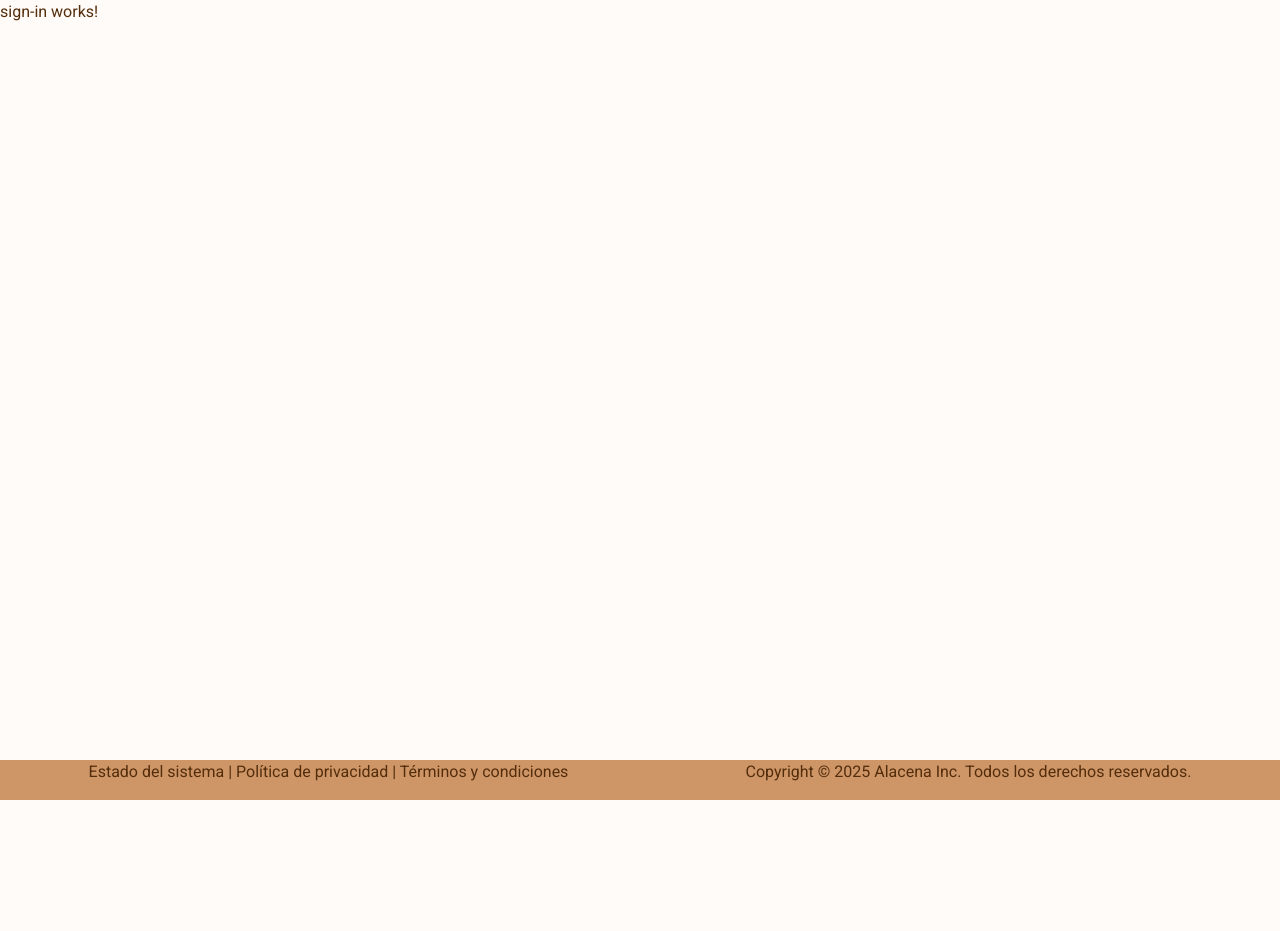
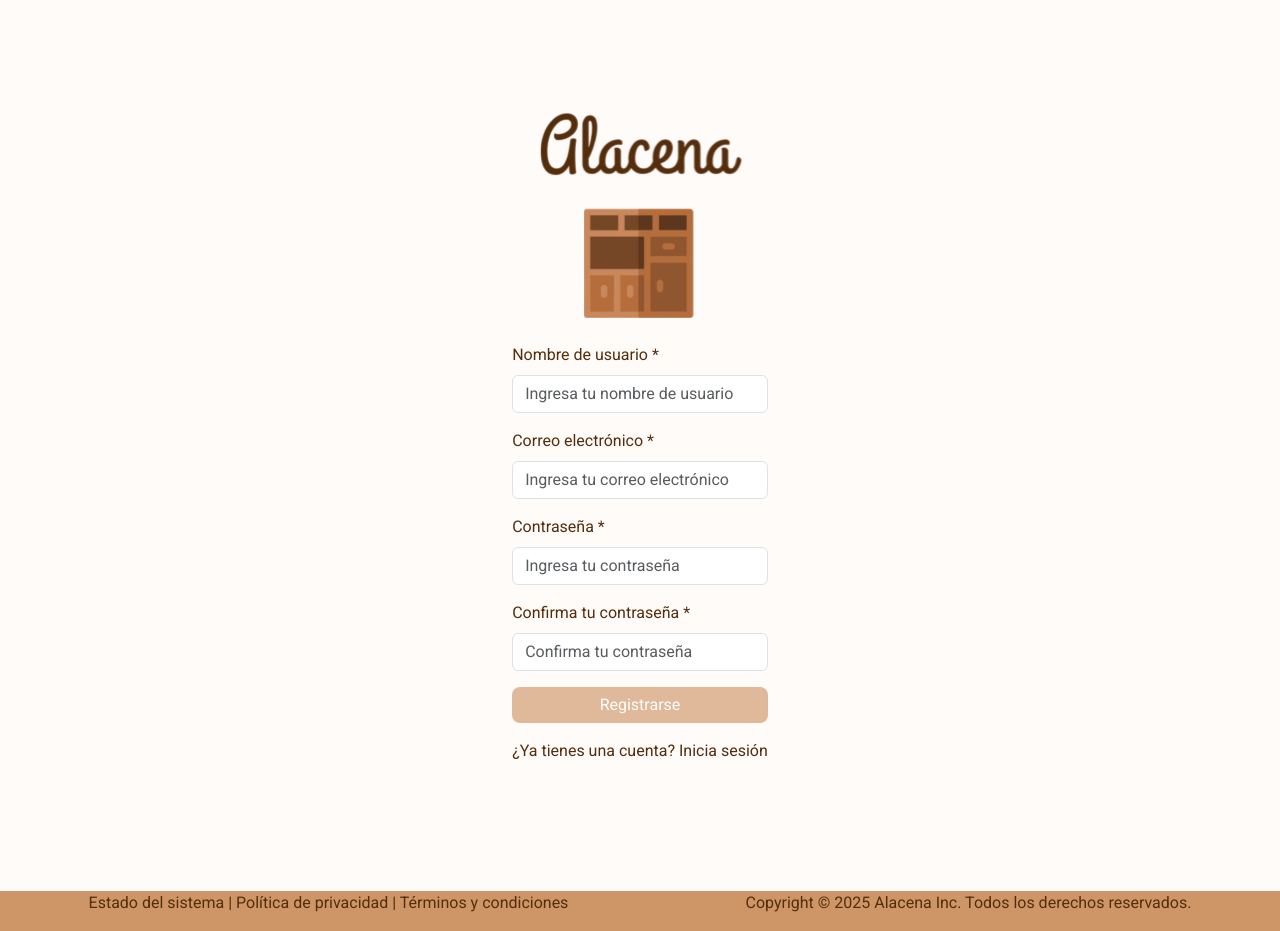
Before and after one commit to mlumeca/iAlacena, an Angular app in the folder frontend/: page /sign-in in a window 1280 px wide. Before the commit the page ends 800 px from the top, so only its background shows below. Built offline with nearby package versions, Linux system fonts and the light colour scheme.

Commit message:
sign in done

```diff
--- a/frontend/src/app/screens/sign-in/sign-in.component.css
+++ b/frontend/src/app/screens/sign-in/sign-in.component.css
@@ -0,0 +1,23 @@
+.card {
+  background-color: #FFFBF8;
+  border-radius: 8px;
+  border: 2px;
+  border-color: #CE9667;
+  margin: 5%;
+  padding: 5% 12%;
+}
+
+.logo {
+  padding-bottom: 10%;
+}
+
+.btn-primary {
+  background-color: #CE9667;
+  border: none;
+  border-radius: 8px;
+  color: white;
+}
+
+.alert {
+  max-width:fit-content;
+}
--- a/frontend/src/app/screens/sign-in/sign-in.component.html
+++ b/frontend/src/app/screens/sign-in/sign-in.component.html
@@ -1 +1,85 @@
-<p>sign-in works!</p>
+<div class="container d-flex justify-content-center align-items-center">
+    <div class="card">
+        <!-- Logo -->
+        <div class="logo text-center">
+            <img src="/assets/img/logo.svg" alt="Form Logo" class="img-fluid" />
+        </div>
+
+        <!-- Formulario -->
+        <form [formGroup]="loginForm" (ngSubmit)="onSubmit()">
+            <!-- Campo de nombre de usuario -->
+            <div class="mb-3">
+                <label for="username" class="form-label">Nombre de usuario *</label>
+                <input type="text" class="form-control" id="username" formControlName="username"
+                    placeholder="Ingresa tu nombre de usuario" />
+
+                <!-- Username error -->
+                <div class="invalid-feedback" *ngIf="loginForm.get('username')?.hasError('required')">
+                    El nombre de usuario es requerido.
+                </div>
+            </div>
+
+            <!-- Campo de correo electrónico -->
+            <div class="mb-3">
+                <label for="email" class="form-label">Correo electrónico *</label>
+                <input type="email" class="form-control" id="email" formControlName="email"
+                    placeholder="Ingresa tu correo electrónico" />
+
+                <!-- Email error -->
+                <div class="invalid-feedback" *ngIf="loginForm.get('email')?.hasError('required')">
+                    El correo electrónico es requerido.
+                </div>
+            </div>
+
+            <!-- Campo de contraseña -->
+            <div class="mb-3">
+                <label for="password" class="form-label">Contraseña *</label>
+                <input type="password" class="form-control" id="password" formControlName="password"
+                    placeholder="Ingresa tu contraseña" />
+
+                <!-- password error -->
+                <div class="invalid-feedback" *ngIf="loginForm.get('password')?.hasError('required')">
+                    La contraseña es requerida.
+                </div>
+            </div>
+
+            <!-- Campo de verificar contraseña -->
+            <div class="mb-3">
+                <label for="verifyPassword" class="form-label">Confirma tu contraseña *</label>
+                <input type="password" class="form-control" id="verifyPassword" formControlName="verifyPassword"
+                    placeholder="Confirma tu contraseña" />
+
+                <!-- verifyPassword error -->
+                @if (loginForm.get('verifyPassword')?.hasError('required')) {
+                <div class="invalid-feedback">
+                    Confirmar la contraseña es requerido.
+                </div>
+                } @else if (loginForm.get('verifyPassword')?.hasError('PasswordNoMatch')) {
+                <div class="invalid-feedback">
+                    Las contraseñas no coinciden.
+                </div>
+                }
+            </div>
+
+            <!-- Error message -->
+            <div class="alert alert-danger" *ngIf="errorMessage()">
+                {{ errorMessage() }}
+            </div>
+
+            <!-- Botón de submit -->
+            <div class="d-grid mb-3">
+                <button type="submit" class="btn btn-primary" [disabled]="loginForm.invalid || isSubmitting()">{{
+                    isSubmitting()
+                    ? 'Registrando...' : 'Registrarse' }}</button>
+            </div>
+
+            <!-- Texto para redirigir a registro -->
+            <div class="text-center">
+                <p>
+                    ¿Ya tienes una cuenta?
+                    <a class="text-decoration-none" routerLink="/login">Inicia sesión</a>
+                </p>
+            </div>
+        </form>
+    </div>
+</div>
--- a/frontend/src/app/screens/sign-in/sign-in.component.ts
+++ b/frontend/src/app/screens/sign-in/sign-in.component.ts
@@ -1,12 +1,83 @@
-import { Component } from '@angular/core';
+import { CommonModule } from '@angular/common';
+import { Component, inject, signal } from '@angular/core';
+import { FormBuilder, ReactiveFormsModule, Validators } from '@angular/forms';
+import { NavigationEnd, Router, RouterModule } from '@angular/router';
+import { UserService } from '../../services/user.service';
+import { filter } from 'rxjs';
+import { RegisterRequest, RegisterResponse } from '../../models/user.interface';
+import { HttpErrorResponse } from '@angular/common/http';
+import { confirmPasswordValidator } from '../../utils/confirm-password.validator';
 
 @Component({
   selector: 'app-sign-in',
   standalone: true,
-  imports: [],
+  imports: [CommonModule, ReactiveFormsModule, RouterModule],
   templateUrl: './sign-in.component.html',
   styleUrl: './sign-in.component.css'
 })
 export class SignInComponent {
+private readonly formBuilder = inject(FormBuilder);
+  private readonly userService = inject(UserService);
+  private readonly router = inject(Router);
 
+  isSubmitting = signal(false);
+  errorMessage = signal<string | null>(null);
+  private isNavigating = false;
+
+  constructor() {
+    this.router.events.pipe(
+      filter((event) => event instanceof NavigationEnd)
+    ).subscribe(() => {
+      this.isNavigating = false;
+    });
+  }
+
+  onSubmit() {
+    if (this.loginForm.valid && !this.isNavigating) {
+      console.log('Submitting login form'); // Debug log
+      this.isSubmitting.set(true);
+      this.errorMessage.set(null);
+      this.isNavigating = true;
+
+      const credentials: RegisterRequest = this.loginForm.getRawValue() as RegisterRequest;
+
+      this.userService.userRegister(credentials).subscribe({
+        next: (response: RegisterResponse) => {
+          console.log('Login successful, response:', response); // Debug log
+          this.isSubmitting.set(false);
+          this.router.navigateByUrl('/login').then((success) => {
+            console.log('Navigation to /login:', success ? 'Success' : 'Failed'); // Debug log
+            if (!success) {
+              console.error('Navigation failed, current token:', localStorage.getItem('token'));
+              this.isNavigating = false;
+            }
+          });
+        },
+        error: (err: HttpErrorResponse) => {
+          this.isSubmitting.set(false);
+          this.isNavigating = false;
+          let message = 'Error al iniciar sesión. Verifica tus credenciales.';
+          if (err.status === 0) {
+            message = 'No se pudo conectar al servidor. Verifica que el servidor esté en ejecución.';
+          } else if (err.status === 401) {
+            message = 'Credenciales incorrectas.';
+          } else if (err.error?.message) {
+            message = err.error.message;
+          }
+          this.errorMessage.set(message);
+          console.error('Login error:', err);
+        },
+      });
+    } else {
+      console.log('Form invalid or navigating:', this.loginForm.errors, this.isNavigating);
+    }
+  }
+
+  loginForm = this.formBuilder.group({
+    username: ['', [Validators.required]],
+    email: ['', [Validators.required]],
+    password: ['', [Validators.required]],
+    verifyPassword: ['', [Validators.required]],
+    confirmPasswordValidator,
+  });
 }
--- a/frontend/src/app/services/user.service.ts
+++ b/frontend/src/app/services/user.service.ts
@@ -1,6 +1,6 @@
 import { inject, Injectable } from '@angular/core';
 import { Observable, tap } from 'rxjs';
-import { UserProfile } from '../models/user.interface';
+import { RegisterRequest, RegisterResponse, UserProfile } from '../models/user.interface';
 import { environment } from '../../environments/environment.prod';
 import { HttpClient } from '@angular/common/http';
 
@@ -10,12 +10,42 @@ import { HttpClient } from '@angular/common/http';
 export class UserService {
   private readonly http = inject(HttpClient);
 
+  userRegister(credentials: RegisterRequest): Observable<RegisterResponse> {
+    return this.http.post<RegisterResponse>(`${environment.apiUrl}/user/register`, credentials).pipe(
+      tap((response) => console.log('UserService: User register:', response))
+    );
+  }
+
+    adminRegister(credentials: RegisterRequest): Observable<RegisterResponse> {
+    return this.http.post<RegisterResponse>(`${environment.apiUrl}/user/register-admin`, credentials).pipe(
+      tap((response) => console.log('UserService: User register:', response))
+    );
+  }
+
+  // editUserProfile
+
+  // getAllUsers
+
   getUserProfile(): Observable<UserProfile> {
-    return this.http.get<UserProfile>(`${environment.apiUrl}/auth/profile`).pipe(
+    return this.http.get<UserProfile>(`${environment.apiUrl}/user/profile`).pipe(
       tap((profile) => {
-        console.log('AuthService: User profile:', profile);
+        console.log('UserService: User profile:', profile);
         localStorage.setItem('photoUrl', profile.photoUrl || '');
       })
     );
   }
+
+  // updateProfilePicture
+
+  // deleteProfilePicture
+
+  // changePassword
+
+  // forgotPassword
+
+  // resetPassword
+
+  // changeUserRole
+
+  // deleteUser
 }
--- /dev/null
+++ b/frontend/src/app/utils/confirm-password.validator.ts
@@ -0,0 +1,13 @@
+import {
+  AbstractControl,
+  ValidationErrors,
+  ValidatorFn,
+} from '@angular/forms';
+
+export const confirmPasswordValidator: ValidatorFn = (
+  control: AbstractControl
+): ValidationErrors | null => {
+  return control.value.password === control.value.verifyPassword
+    ? null
+    : { PasswordNoMatch: true };
+};
--- a/frontend/src/styles.css
+++ b/frontend/src/styles.css
@@ -1,5 +1,5 @@
 * {
-    font-family: Roboto, sans-serif;
+    font-family: Roboto, "Helvetica Neue", sans-serif;
 }
 
 body {
@@ -19,5 +19,3 @@ input {
 section {
     background-color: #CE9667;
 }
-html, body { height: 100%; }
-body { margin: 0; font-family: Roboto, "Helvetica Neue", sans-serif; }
```
Also changed, not shown: frontend/src/app/models/user.interface.ts (+15 -0 lines).
